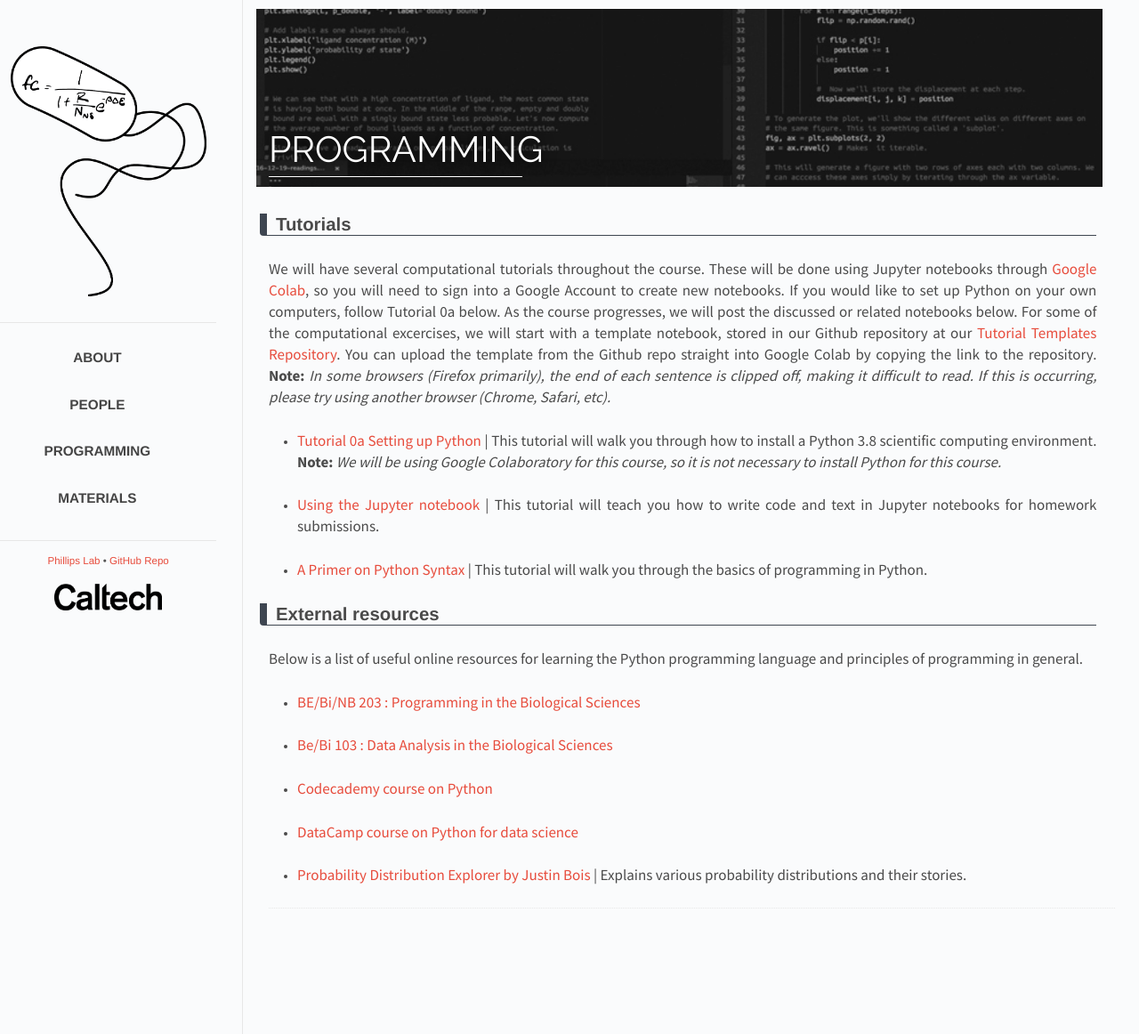
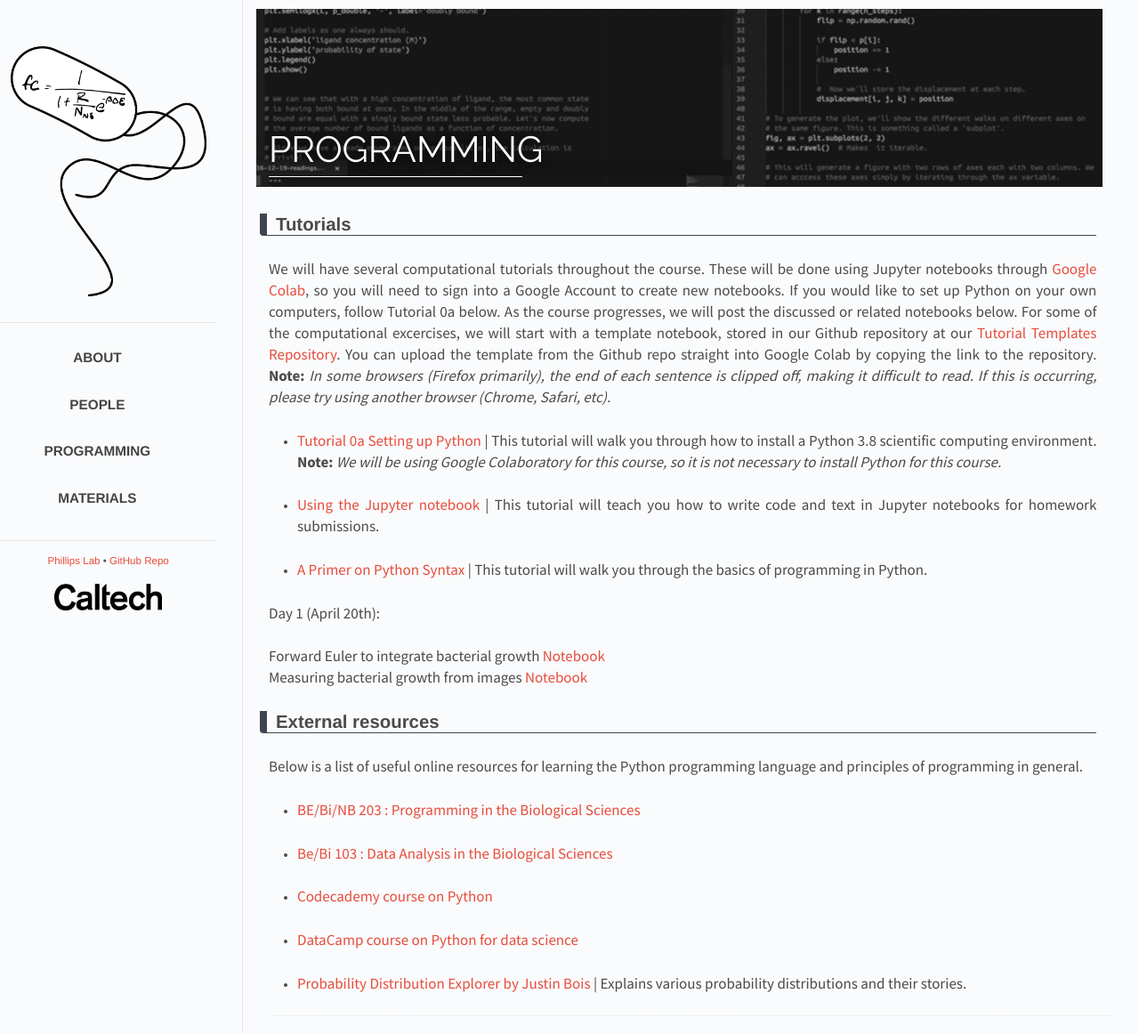
Before and after one commit to RPGroup-PBoC/pboc22_heidelberg, a Jekyll site: the page built from _posts/2022-01-29-code.md, in a window 1280 px wide. Shown: the whole page at 89% size. Built offline with Jekyll 4.4.1, drawn with Linux system fonts in a browser that asks for light colours.

Commit message:
added day 1 notebooks

```diff
--- a/_posts/2022-01-29-code.md
+++ b/_posts/2022-01-29-code.md
@@ -43,7 +43,10 @@ it difficult to read. If this is occurring, please try using another browser
   will walk you through the basics of programming in Python.
   </span>
 
+Day 1 (April 20th):
 
+Forward Euler to integrate bacterial growth <a href="https://colab.research.google.com/drive/1okytvMdlL1zOcNe5DGfuikIqt15t6OS_?authuser=1" target="_blank">{{"Notebook"}}</a><br>
+Measuring bacterial growth from images <a href="https://colab.research.google.com/drive/1DOHv3m9HJcP5m20slPB5EtEJEe_jiBwC?authuser=1" target="_blank">{{"Notebook"}}</a><br>
 
 ## External resources
 
```
